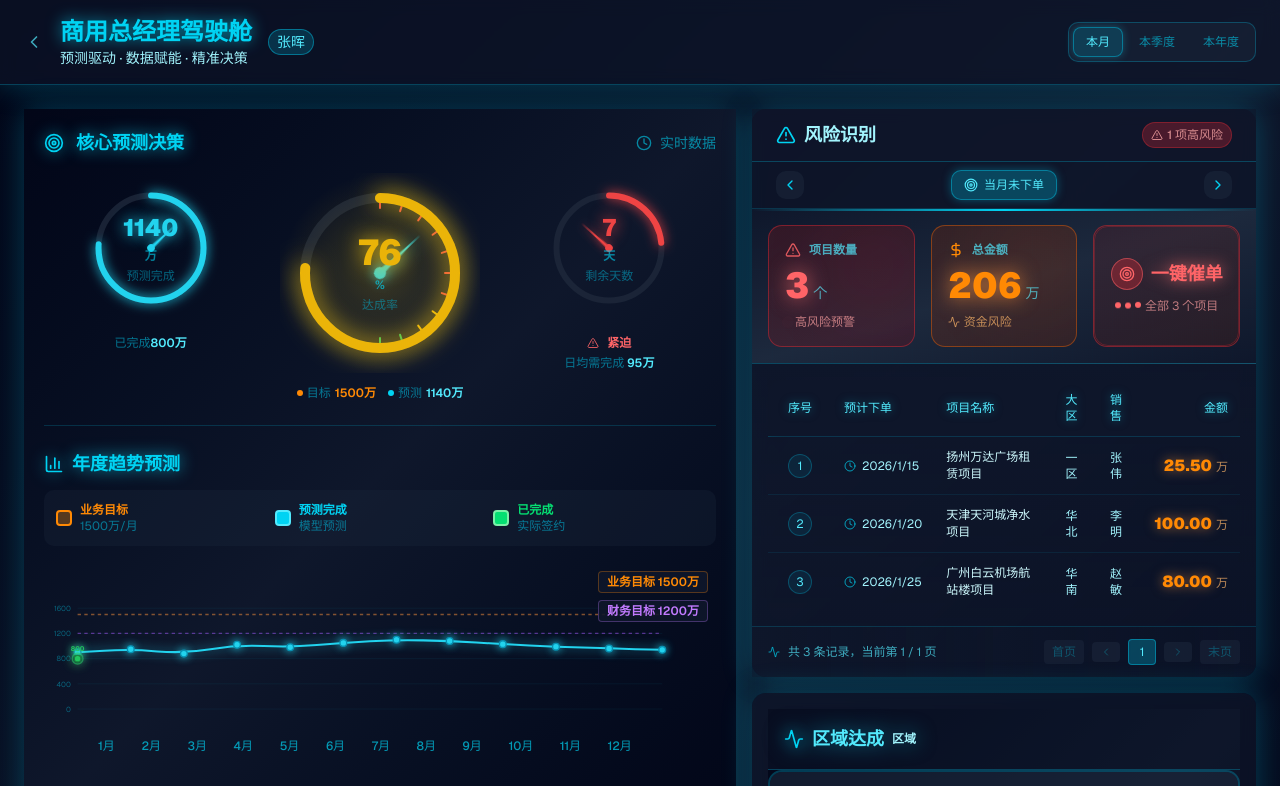
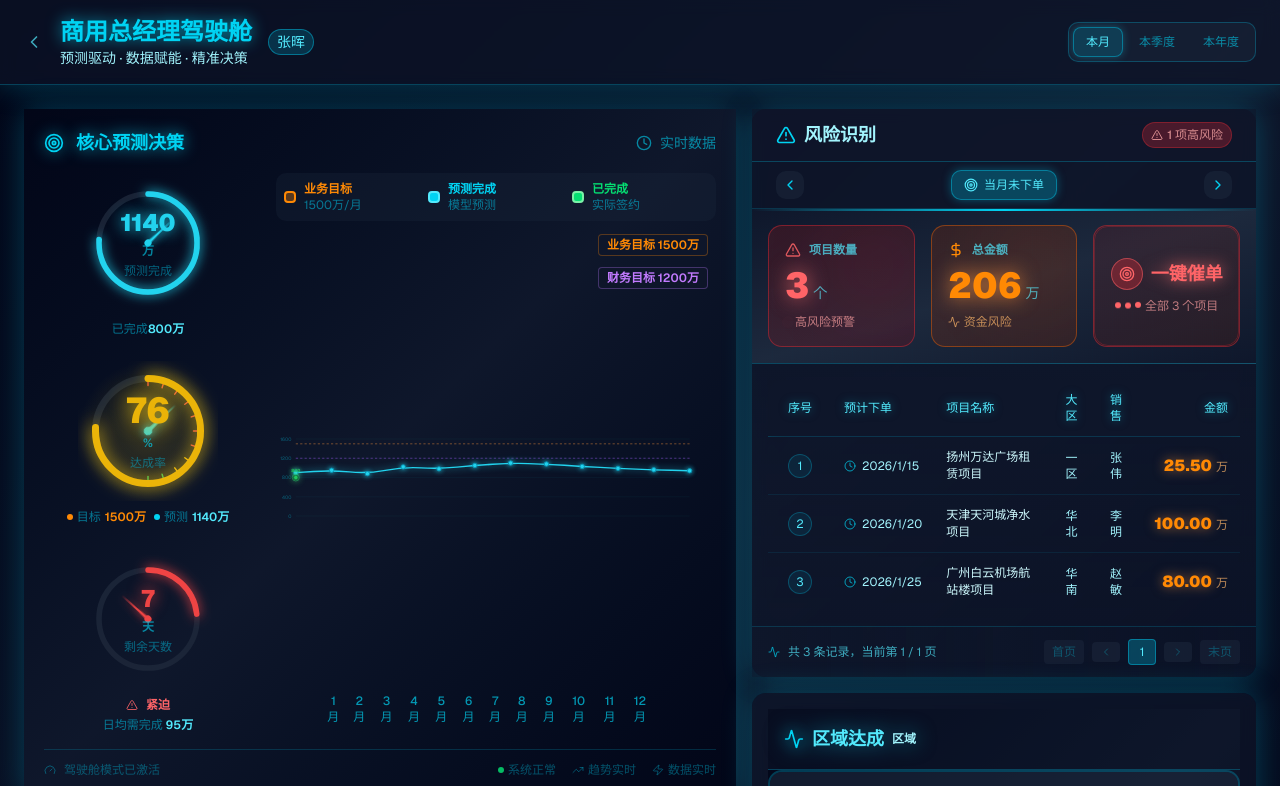
Before and after one commit to navylee1990/coze_jsc, a Next.js app: page /gm in a window 1280 px wide. Shown: the top 786 px of the page. Built offline with nearby package versions, Linux system fonts and the light colour scheme.

Commit message:
refactor: 重新设计布局，3列结构，指标在左趋势在右

```diff
--- a/src/components/PredictionDecisionCard.tsx
+++ b/src/components/PredictionDecisionCard.tsx
@@ -350,8 +350,8 @@ export default function PredictionDecisionCard({
   const MonthlyTrendChart = () => {
     const maxValue = 1600; // 最大值
     const width = 1000; // SVG宽度
-    const height = 200; // SVG高度
-    const padding = { top: 20, right: 80, bottom: 30, left: 50 };
+    const height = 220; // SVG高度（增加高度）
+    const padding = { top: 10, right: 60, bottom: 35, left: 45 };
     const chartWidth = width - padding.left - padding.right;
     const chartHeight = height - padding.top - padding.bottom;
 
@@ -418,43 +418,34 @@ export default function PredictionDecisionCard({
     };
 
     return (
-      <div className="mt-6 pt-6 border-t border-cyan-500/20">
-        <div className="mb-4">
-          <div className="flex items-center justify-between mb-3">
+      <div className="h-full flex flex-col">
+        {/* 图例 */}
+        <div className="grid grid-cols-3 gap-2 p-2 mb-3 bg-slate-800/30 rounded-lg">
           <div className="flex items-center gap-2">
-              <BarChart3 className={cn('w-5 h-5', DASHBOARD_STYLES.neon)} />
-              <h3 className={cn('text-lg font-bold', DASHBOARD_STYLES.neon)}>
-                年度趋势预测
-              </h3>
-            </div>
-          </div>
-          <div className="grid grid-cols-3 gap-2 p-3 bg-slate-800/30 rounded-lg">
-            <div className="flex items-center gap-2">
-              <div className="w-4 h-4 rounded bg-orange-400/30 border-2 border-orange-400"></div>
+            <div className="w-3 h-3 rounded bg-orange-400/30 border-2 border-orange-400"></div>
             <div className="text-xs">
               <div className="text-orange-400 font-semibold">业务目标</div>
               <div className="text-cyan-500/60">1500万/月</div>
             </div>
           </div>
           <div className="flex items-center gap-2">
-              <div className="w-4 h-4 rounded bg-cyan-400 border-2 border-cyan-300"></div>
+            <div className="w-3 h-3 rounded bg-cyan-400 border-2 border-cyan-300"></div>
             <div className="text-xs">
               <div className="text-cyan-400 font-semibold">预测完成</div>
               <div className="text-cyan-500/60">模型预测</div>
             </div>
           </div>
           <div className="flex items-center gap-2">
-              <div className="w-4 h-4 rounded bg-green-400 border-2 border-green-300"></div>
+            <div className="w-3 h-3 rounded bg-green-400 border-2 border-green-300"></div>
             <div className="text-xs">
               <div className="text-green-400 font-semibold">已完成</div>
               <div className="text-cyan-500/60">实际签约</div>
             </div>
           </div>
         </div>
-        </div>
 
         {/* 曲线图容器 */}
-        <div className="relative w-full" style={{ height: `${height}px` }}>
+        <div className="flex-1 relative w-full" style={{ minHeight: `${height}px` }}>
           <svg
             viewBox={`0 0 ${width} ${height}`}
             className="w-full h-full"
@@ -714,20 +705,22 @@ export default function PredictionDecisionCard({
         </div>
       </div>
 
-      {/* 驾驶舱布局 - 仪表盘 */}
-      <div className="grid grid-cols-3 gap-4 mb-6">
-        {/* 左侧：预测完成 */}
-        <div className="flex flex-col items-center">
+      {/* 驾驶舱布局 - 3列 */}
+      <div className="grid grid-cols-3 gap-6">
+        {/* 左侧：三个仪表盘 */}
+        <div className="flex flex-col justify-between gap-6">
+          {/* 预测完成 */}
+          <div className="flex-1 flex flex-col items-center justify-center">
             <SmallGauge
               value={animatedForecast}
               maxValue={target}
               label="预测完成"
               unit="万"
               color="cyan"
-            size={150}
+              size={140}
             />
-          <div className="mt-3 text-center">
-            <div className="flex justify-between text-xs text-cyan-500/60 px-4">
+            <div className="mt-2 text-center">
+              <div className="flex justify-between text-xs text-cyan-500/60 px-2">
                 <span>已完成</span>
                 <span className="font-semibold text-cyan-300">
                   {mounted ? Math.round(animatedCompleted) : 0}万
@@ -736,15 +729,15 @@ export default function PredictionDecisionCard({
             </div>
           </div>
 
-        {/* 中央：达成率（主仪表盘） */}
-        <div className="flex flex-col items-center">
+          {/* 达成率（主仪表盘） */}
+          <div className="flex-1 flex flex-col items-center justify-center">
             <MainGauge
               value={animatedRate}
               maxValue={100}
-            size={200}
+              size={140}
             />
-          <div className="mt-3 text-center">
-            <div className="flex items-center justify-center gap-3 text-xs">
+            <div className="mt-2 text-center">
+              <div className="flex items-center justify-center gap-2 text-xs">
                 <div className="flex items-center gap-1">
                   <div className="w-1.5 h-1.5 rounded-full bg-orange-400" />
                   <span className="text-cyan-500/60">目标</span>
@@ -761,17 +754,17 @@ export default function PredictionDecisionCard({
             </div>
           </div>
 
-        {/* 右侧：时间紧迫度 */}
-        <div className="flex flex-col items-center">
+          {/* 时间紧迫度 */}
+          <div className="flex-1 flex flex-col items-center justify-center">
             <SmallGauge
               value={7}
               maxValue={30}
               label="剩余天数"
               unit="天"
               color="red"
-            size={150}
+              size={140}
             />
-          <div className="mt-3 text-center">
+            <div className="mt-2 text-center">
               <div className="flex items-center justify-center gap-2">
                 <AlertTriangle className="w-3 h-3 text-red-400 animate-pulse" />
                 <span className="text-xs text-red-400 font-semibold">紧迫</span>
@@ -783,11 +776,14 @@ export default function PredictionDecisionCard({
           </div>
         </div>
 
-      {/* 年度趋势图 */}
+        {/* 右侧两列：年度趋势图 */}
+        <div className="col-span-2 flex flex-col">
           <MonthlyTrendChart />
+        </div>
+      </div>
 
       {/* 底部：驾驶舱科技装饰 */}
-      <div className="mt-6 pt-4 border-t border-cyan-500/20">
+      <div className="mt-4 pt-3 border-t border-cyan-500/20">
         <div className="flex items-center justify-between text-xs text-cyan-500/40">
           <div className="flex items-center gap-2">
             <Gauge className="w-3 h-3" />
```
Lines whose indentation alone changed are shown as unchanged.
